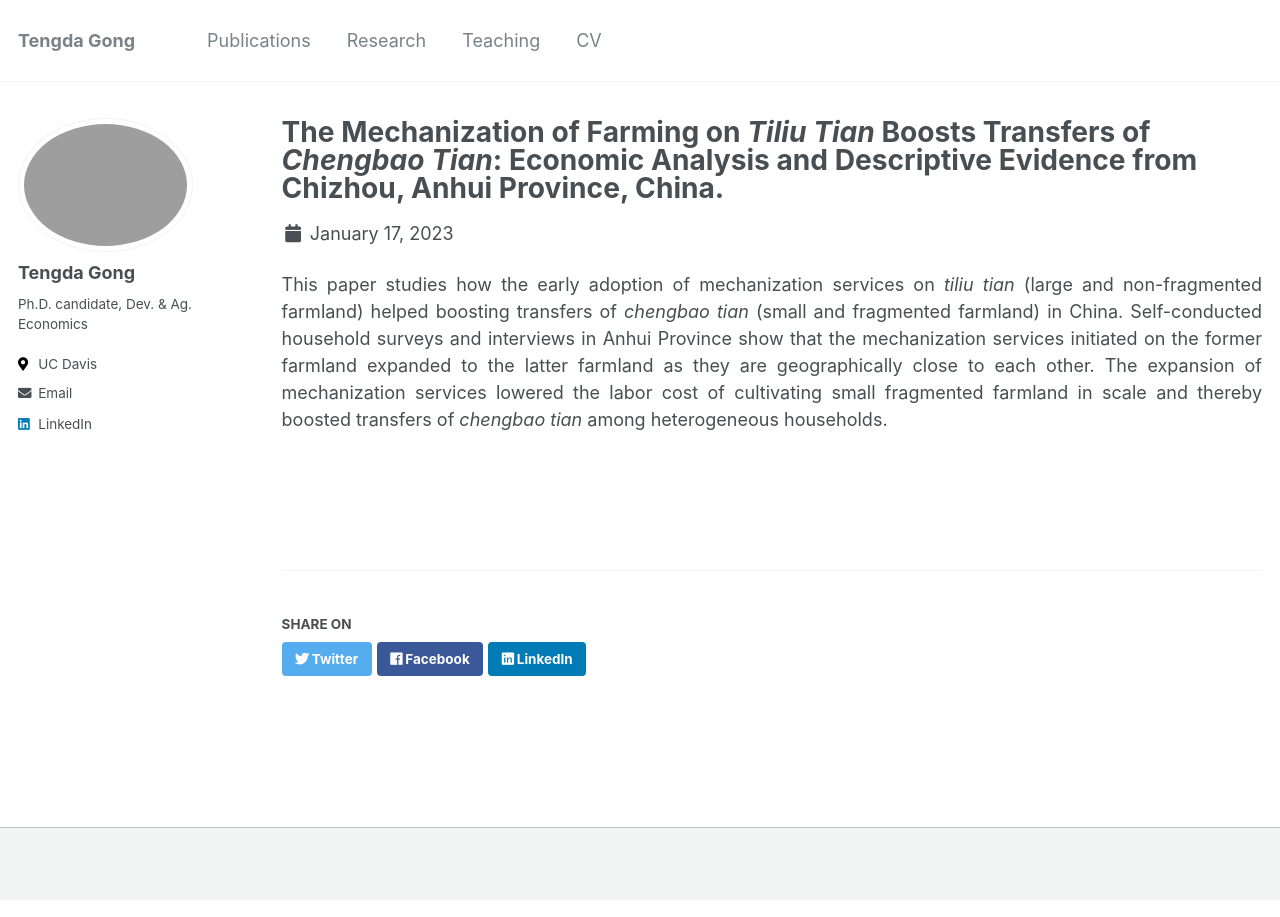
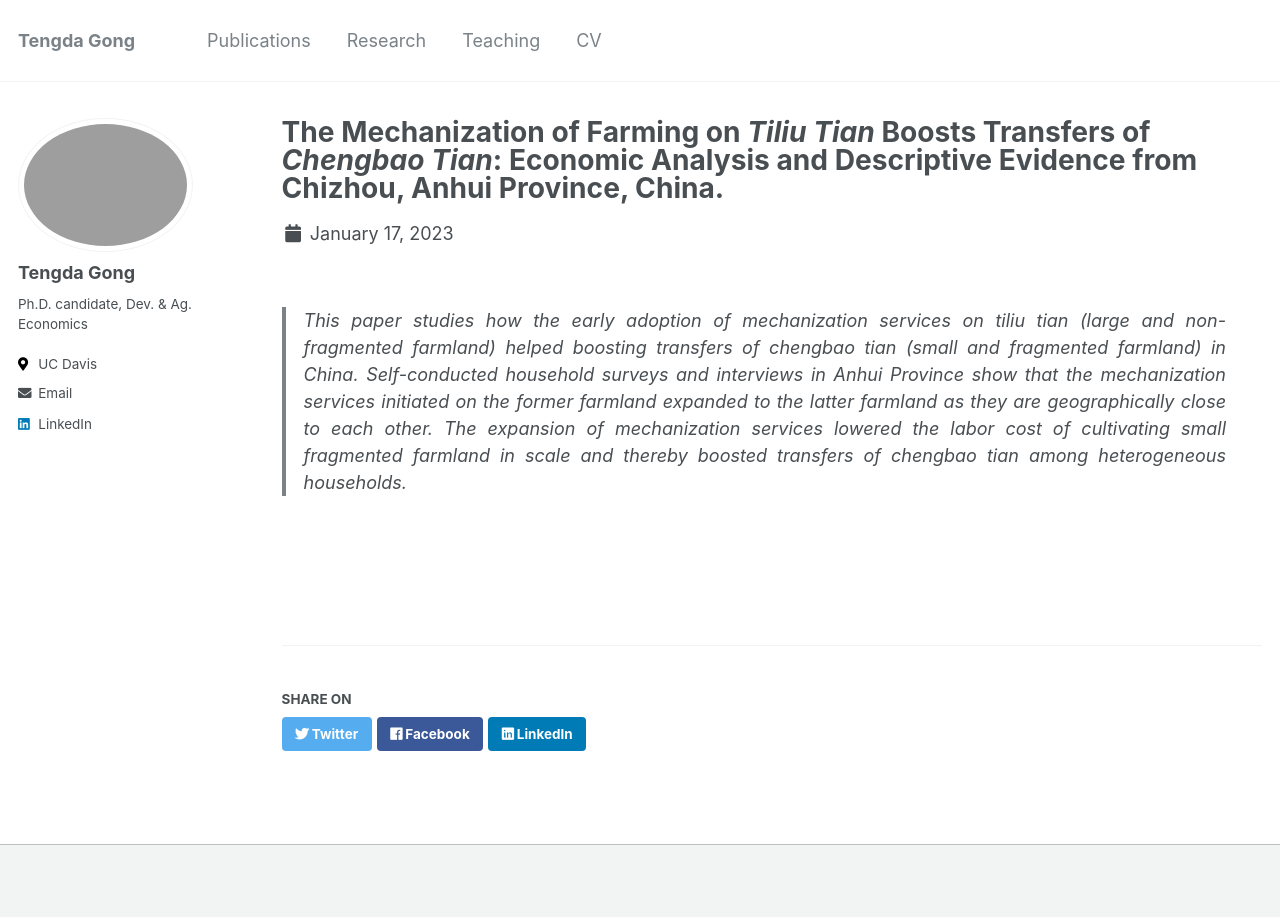
Before and after one commit to tendakung/tendakung.github.io, a Jekyll site: the page built from _research/jmp.md, in a window 1280 px wide. Built offline with Jekyll 4.4.1, drawn with Linux system fonts in a browser that asks for light colours.

Commit message:
Update jmp.md

```diff
--- a/_research/jmp.md
+++ b/_research/jmp.md
@@ -5,6 +5,6 @@ permalink: /research/jmp
 paperurl: '/files/pdf/research/tiliutian2014.pdf'
 ---
 
-This paper studies how the early adoption of mechanization services on <i>tiliu tian</i> (large and non-fragmented farmland) helped boosting transfers of <i>chengbao tian</i> (small and fragmented farmland) in China. Self-conducted household surveys and interviews in Anhui Province show that the mechanization services initiated on the former farmland expanded to the latter farmland as they are geographically close to each other. The expansion of mechanization services lowered the labor cost of cultivating small fragmented farmland in scale and thereby boosted transfers of <i>chengbao tian</i> among heterogeneous households.
+> This paper studies how the early adoption of mechanization services on <i>tiliu tian</i> (large and non-fragmented farmland) helped boosting transfers of <i>chengbao tian</i> (small and fragmented farmland) in China. Self-conducted household surveys and interviews in Anhui Province show that the mechanization services initiated on the former farmland expanded to the latter farmland as they are geographically close to each other. The expansion of mechanization services lowered the labor cost of cultivating small fragmented farmland in scale and thereby boosted transfers of <i>chengbao tian</i> among heterogeneous households.
 
 <br>
```
